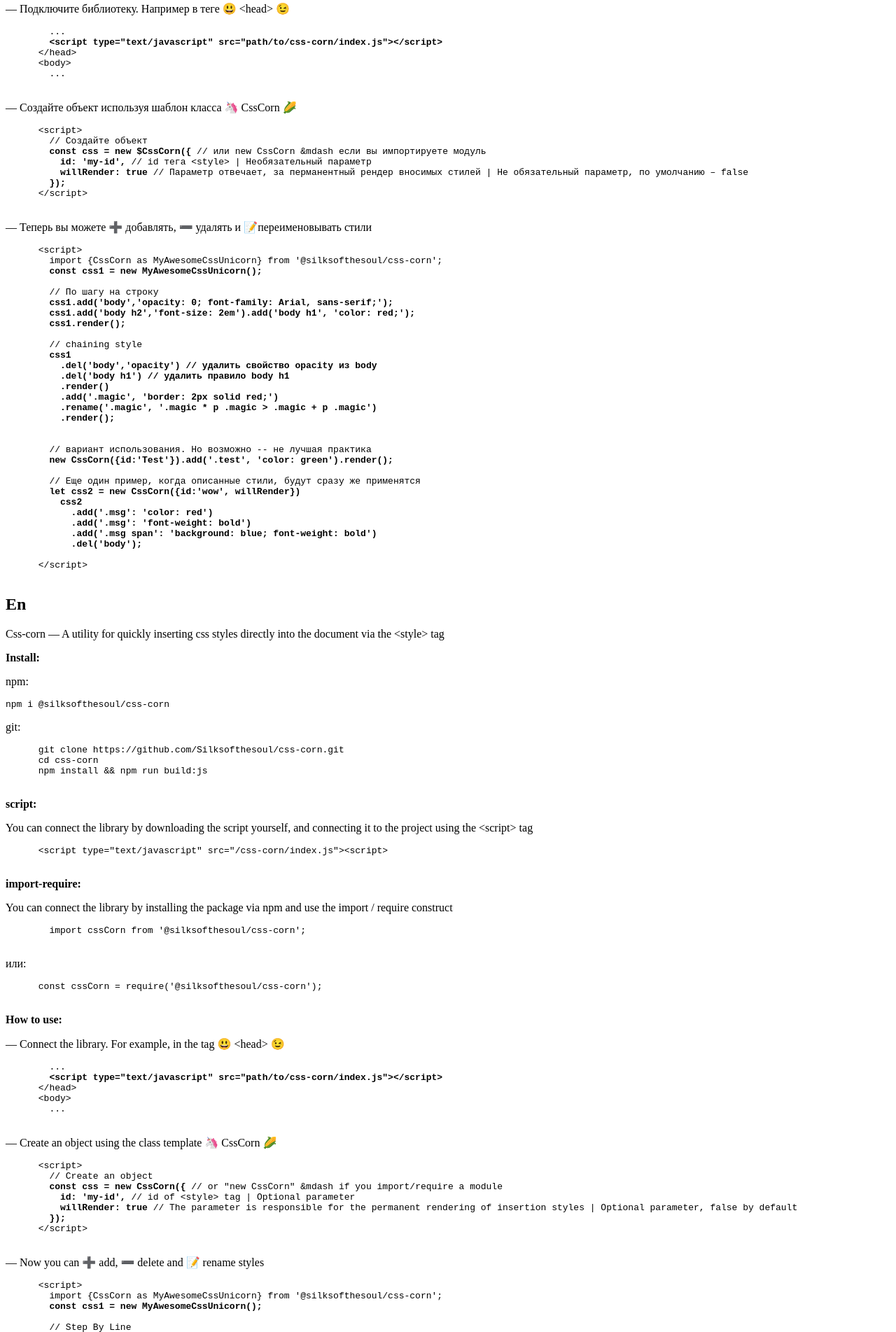
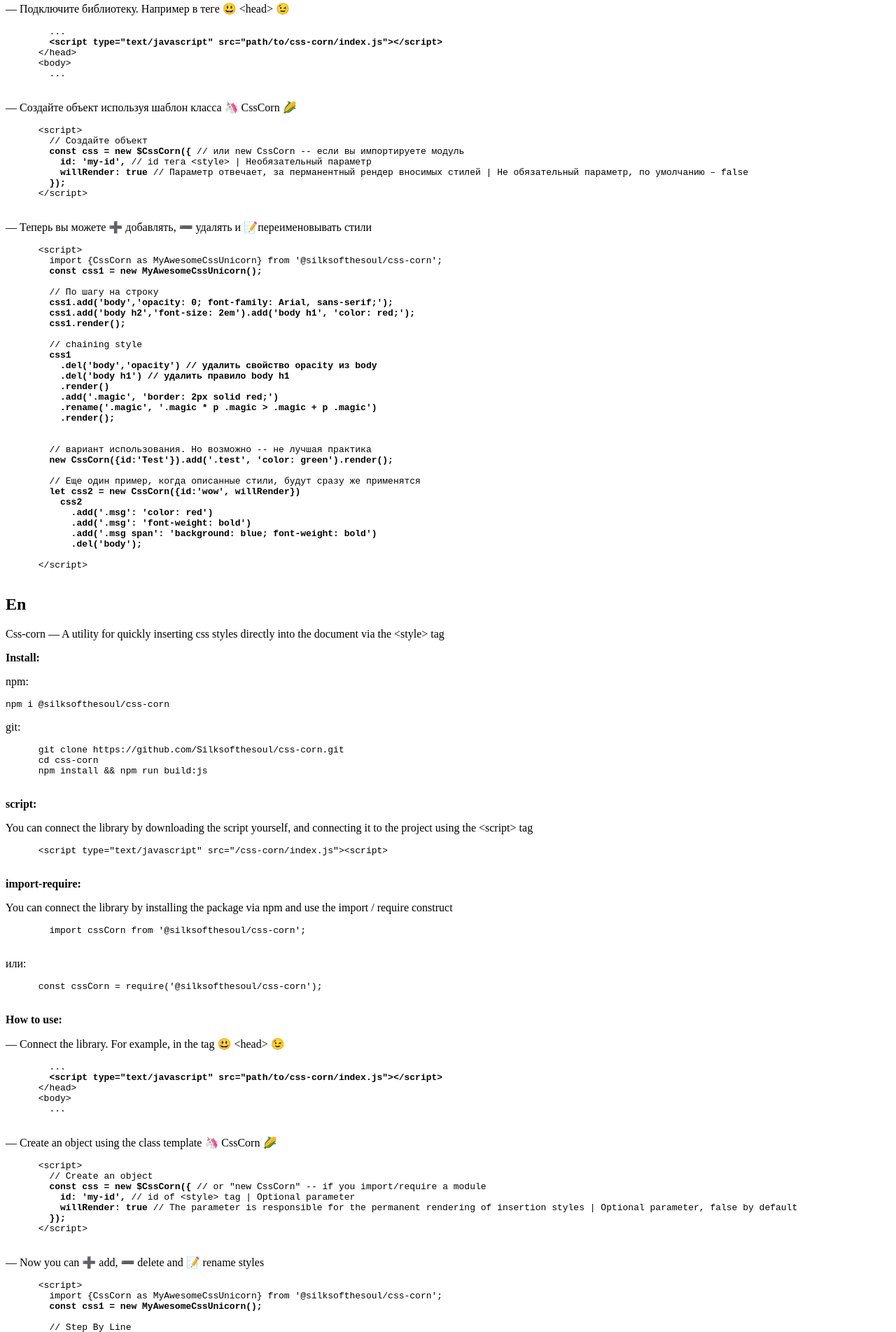
Before and after one commit to Silksofthesoul/css-corn, a website built with webpack: page demo.html in a window 1280 px wide. Shown: the part 1139-3042 px from the top of the page at 70% size. Built offline with nearby package versions, Linux system fonts and the light colour scheme.

Commit message:
docs update

```diff
--- a/demo.html
+++ b/demo.html
@@ -112,7 +112,7 @@
     <pre class="description">
       &lt;script&gt;
         // Создайте объект
-        <strong>const css = new $CssCorn({</strong> <span>// или new CssCorn &mdash если вы импортируете модуль</span>
+        <strong>const css = new $CssCorn({</strong> <span>// или new CssCorn -- если вы импортируете модуль</span>
           <strong>id: 'my-id',</strong> <span>// id тега &lt;style&gt; | Необязательный параметр</span>
           <strong>willRender: true</strong> <span>// Параметр отвечает, за перманентный рендер вносимых стилей | Не обязательный параметр, по умолчанию &ndash; false</span>
         <strong>});</strong>
@@ -192,7 +192,7 @@
     <pre class="description">
       &lt;script&gt;
         // Create an object
-        <strong>const css = new CssCorn({</strong> <span>// or "new CssCorn" &mdash if you import/require a module</span>
+        <strong>const css = new $CssCorn({</strong> <span>// or "new CssCorn" -- if you import/require a module</span>
           <strong>id: 'my-id',</strong> <span>// id of &lt;style&gt; tag | Optional parameter</span>
           <strong>willRender: true</strong> <span>// The parameter is responsible for the permanent rendering of insertion styles | Optional parameter, false by default</span>
         <strong>});</strong>
```
Also changed, not shown: README.md.
